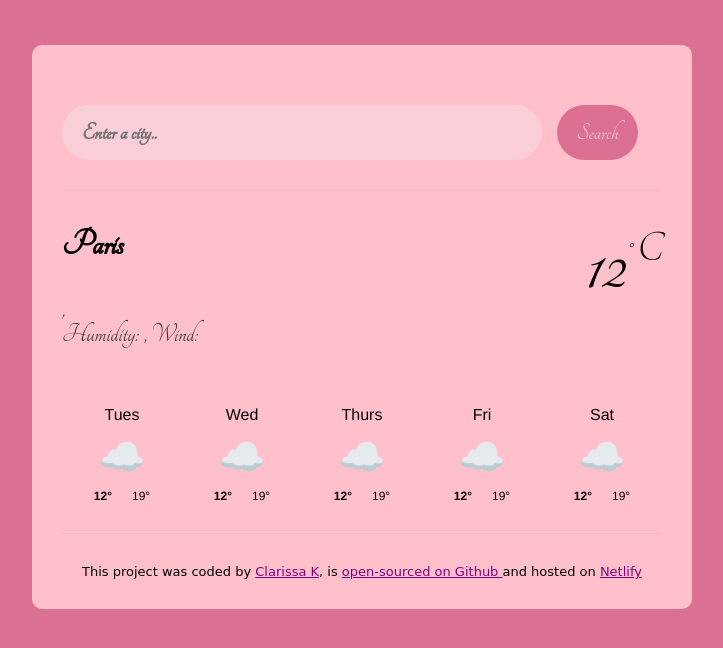
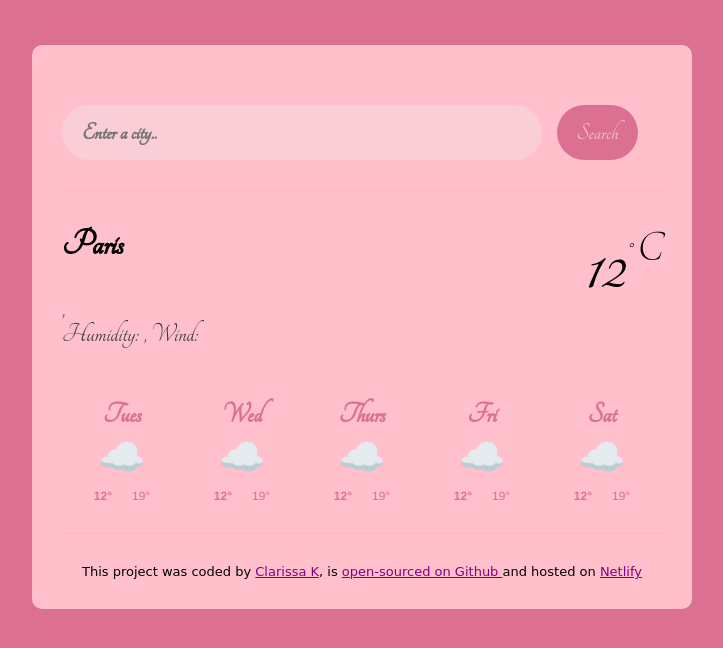
Before and after one commit to ClarissaK36/vanilla-weather-app, a plain HTML site: page index.html in a window 1280 px wide. Shown: the whole page, without its empty margins (278-1001 px from the left). Drawn offline with nearby package versions, Linux system fonts and the light colour scheme; no server answers.

Commit message:
Injected HTML in JS for the forecast

```diff
--- a/index.html
+++ b/index.html
@@ -42,60 +42,7 @@
    <div class="weather-app-unit"> ° C </div>
 </div>
 </div>
-<div class="weather-forecast">
-<div class="weather-forecast-day">
-<div class="weather-forecast-date">Tues</div>
-<div class="weather-forecast-icon">☁️</div>
-<div class="weather-forecast-temperatures">
-    <div class="weather-forecast-temperature"> <strong> 12° </strong></div>
-<div class="weather-forecast-temperature">  19° </div>
-
-</div>
-</div>
-
-
-    <div class="weather-forecast-day">
-    <div class="weather-forecast-date">Wed</div>
-    <div class="weather-forecast-icon">☁️</div>
-    <div class="weather-forecast-temperatures">
-        <div class="weather-forecast-temperature"><strong> 12° </strong></div>
-    <div class="weather-forecast-temperature">  19° </div>
-
-    </div>
-    </div>
-
-
-        <div class="weather-forecast-day">
-        <div class="weather-forecast-date">Thurs</div>
-        <div class="weather-forecast-icon">☁️</div>
-        <div class="weather-forecast-temperatures">
-            <div class="weather-forecast-temperature"><strong> 12° </strong></div>
-        <div class="weather-forecast-temperature">  19° </div>
-        </div>
-
-        </div>
-
-
-            <div class="weather-forecast-day">
-            <div class="weather-forecast-date">Fri</div>
-            <div class="weather-forecast-icon">☁️</div>
-            <div class="weather-forecast-temperatures">
-                <div class="weather-forecast-temperature"><strong> 12° </strong></div>
-            <div class="weather-forecast-temperature">  19° </div>
-
-            </div>
-            </div>
-
-
-                <div class="weather-forecast-day">
-                <div class="weather-forecast-date">Sat</div>
-                <div class="weather-forecast-icon">☁️</div>
-                <div class="weather-forecast-temperatures">
-                    <div class="weather-forecast-temperature"> <strong> 12° </strong></div>
-                <div class="weather-forecast-temperature">  19° </div>
-                </div>
-                </div>
-                </div>
+<div class="weather-forecast" id="forecast"></div>
 
 </main>
     <footer>This project was coded by <a href="https://github.com/ClarissaK36" target="_blank"> Clarissa K</a>, is
--- a/src/index.js
+++ b/src/index.js
@@ -49,6 +49,32 @@ function handleSearchSubmit(event) {
     searchCity(searchInput.value);
 }
 
+function displayForecast(){
+    let days = ["Tues", "Wed","Thurs", "Fri", "Sat"];
+    let forecastHtml = "";
+    days.forEach(function(day){
+        forecastHtml = forecastHtml +
+        `
+    <div class="weather-forecast-day">
+    <div class="weather-forecast-date">${day}</div>
+    <div class="weather-forecast-icon">☁️</div>
+    <div class="weather-forecast-temperatures">
+    <div class="weather-forecast-temperature"> <strong> 12° </strong>
+    </div>
+   <div class="weather-forecast-temperature">  19° </div>
+
+   </div>
+   </div>
+
+`;
+});
+let forecastElement = document.querySelector("#forecast");
+
+forecastElement.innerHTML = forecastHtml;
+}
+
+
 let searchFormElement = document.querySelector("#search-form");
 searchFormElement.addEventListener("submit",handleSearchSubmit);
 searchCity("Paris");
+displayForecast();
--- a/src/style.css
+++ b/src/style.css
@@ -74,10 +74,12 @@ font-size: 44px;}
 
 .weather-forecast-date{
     text-align: center;
-    color: black;
-    font-size: 16px;
+    color: palevioletred;
+    font-weight: bolder;
+    font-size: 30px;
     line-height: 20px;
     margin-bottom: 10px;
+    font-family: 'Tangerine', serif;
 }
 
 .weather-forecast-icon{
@@ -91,6 +93,7 @@ font-size: 44px;}
     justify-content:center;
     margin-top: 10px;
     font-size: 12px;
+    color: palevioletred;
 
 
 }
```
